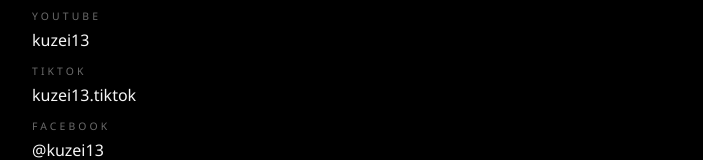
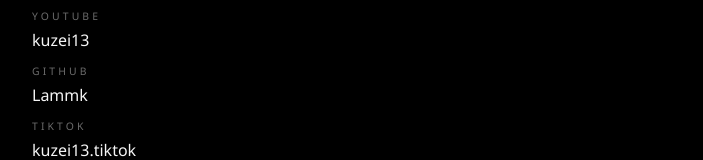
Before and after one commit to Lammk/red.github.io, a plain HTML site: page index.html in a window 1280 px wide. Shown: the part 599-759 px from the top of the page, without its empty margins (288-991 px from the left). Drawn offline with nearby package versions, Linux system fonts and the light colour scheme.

Commit message:
Add files via upload

```diff
--- a/index.html
+++ b/index.html
@@ -153,6 +153,10 @@
           <span class="contact-label" data-label="youtube">YouTube</span>
           <span class="contact-handle">kuzei13</span>
         </a>
+        <a class="contact-item" href="https://github.com/Lammk" target="_blank" rel="noopener">
+          <span class="contact-label" data-label="github">GitHub</span>
+          <span class="contact-handle">Lammk</span>
+        </a>
         <a class="contact-item" href="https://www.tiktok.com/@kuzei13.tiktok" target="_blank" rel="noopener">
           <span class="contact-label" data-label="tiktok">TikTok</span>
           <span class="contact-handle">kuzei13.tiktok</span>
@@ -197,6 +201,7 @@
       vi: {
         discord: "Discord",
         youtube: "YouTube",
+        github: "GitHub",
         tiktok: "TikTok",
         facebook: "Facebook",
         email: "Email",
@@ -205,6 +210,7 @@
       en: {
         discord: "Discord",
         youtube: "YouTube",
+        github: "GitHub",
         tiktok: "TikTok",
         facebook: "Facebook",
         email: "Email",
```
